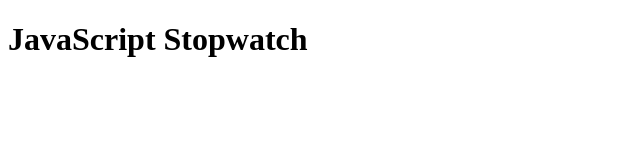
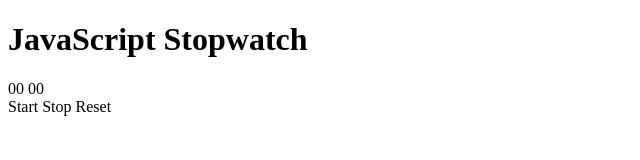
Before and after one commit to ridsashabbir/stopwatch, a plain HTML site: page index.html in a window 1280 px wide. Shown: the whole page, without its empty margins (0-640 px from the left). Drawn offline with Linux system fonts and the light colour scheme.

Commit message:
added buttons

```diff
--- a/index.html
+++ b/index.html
@@ -9,6 +9,13 @@
 <body>
     <div class="container">
         <h1>JavaScript Stopwatch</h1>
+        <div>
+            <span id="minutes">00</span>
+            <span id="seconds">00</span>
+        </div>
+        <buttn id="btn-start">Start</buttn>
+        <buttn id="btn-stop">Stop</buttn>
+        <buttn id="btn-reset">Reset</buttn>
     </div>
 </body>
 </html>
```
